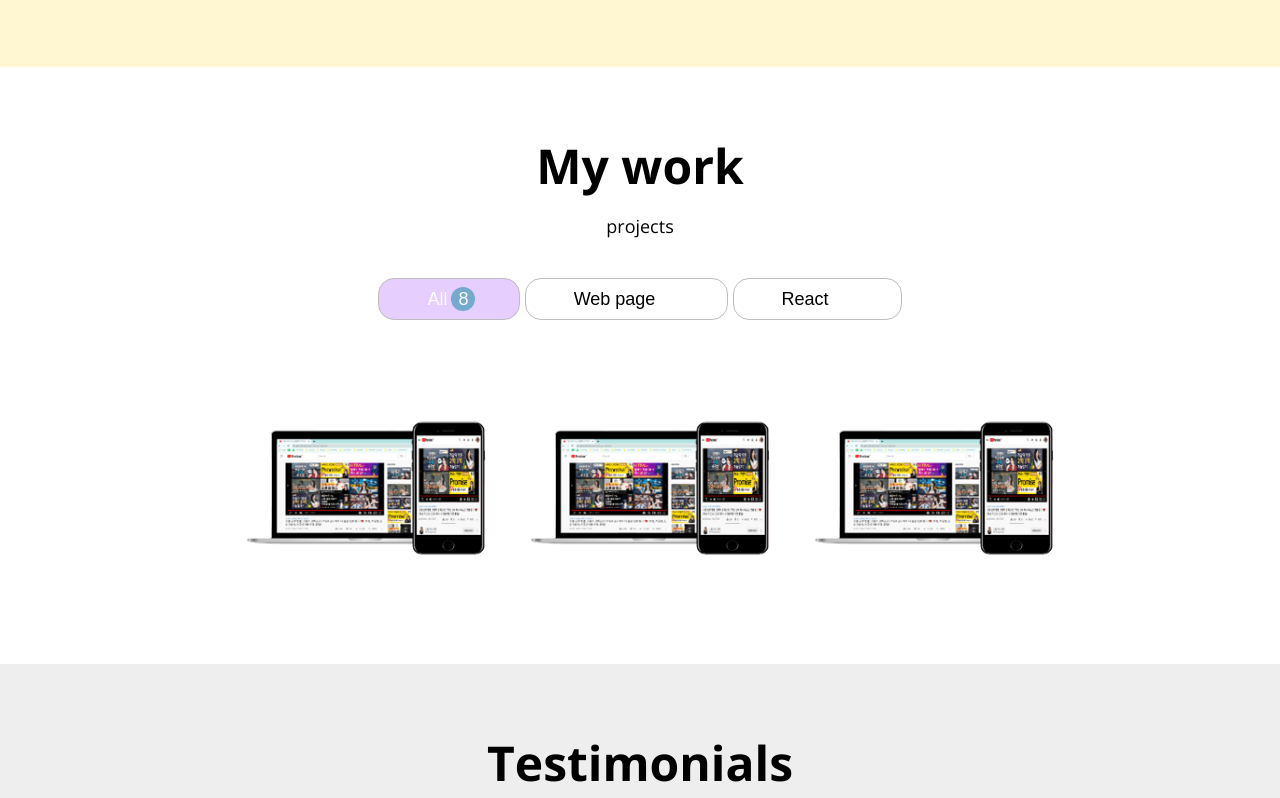
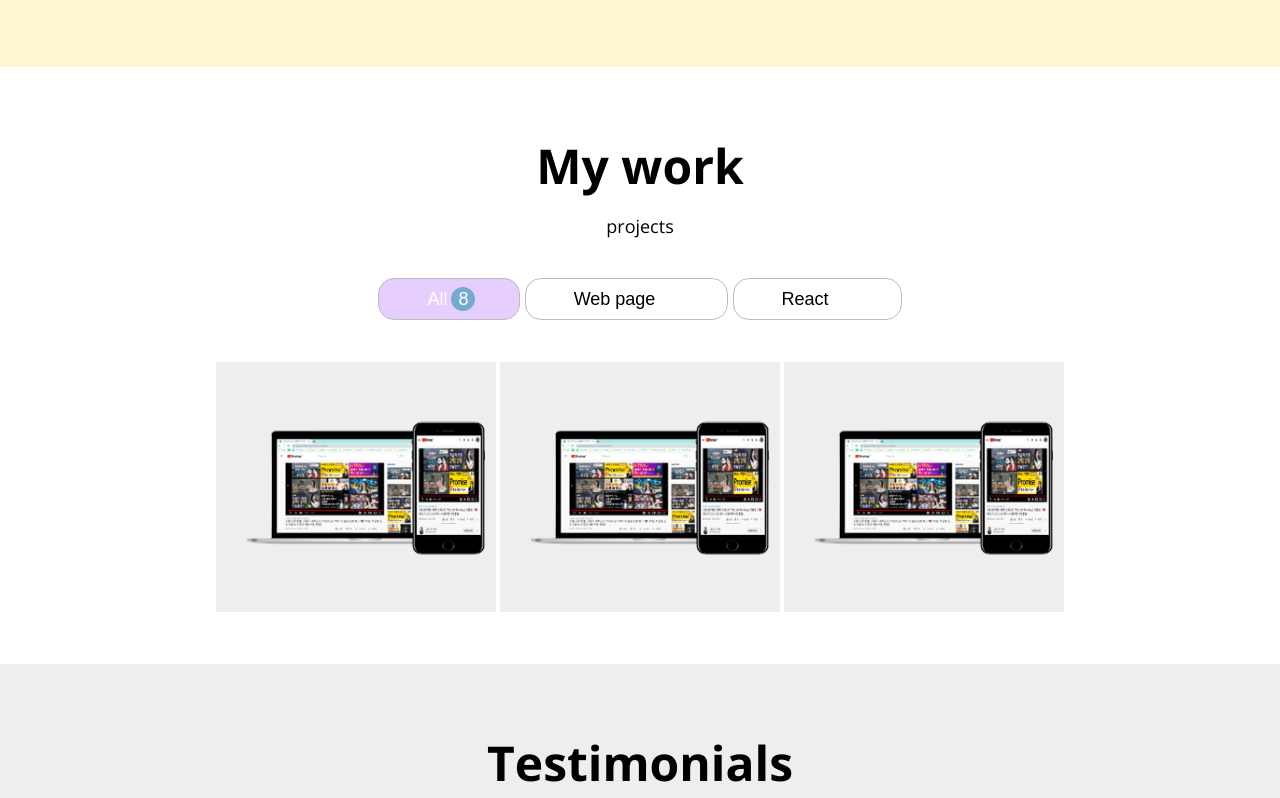
Before and after one commit to sookie-c/portfolio, a plain HTML site: page index.html in a window 1280 px wide. Shown: the part 2162-2960 px from the top of the page. Drawn offline with nearby package versions, Linux system fonts and the light colour scheme.

Commit message:
CSS: Fix section container

```diff
--- a/index.html
+++ b/index.html
@@ -155,6 +155,7 @@
     </section>
     <!-- Work -->
     <section id="work" class="section">
+        <div class="section__container">
             <h1>My work</h1>
             <h3>projects</h3>
             <div class="work__categories">
@@ -204,9 +205,11 @@
                     </div>
                 </a>
             </div>
+        </div>
     </section>
     <!-- Testimonials -->
     <section id="testimonials" class="section">
+        <div class="section__container">
             <h1>Testimonials</h1>
             <h3>See what they say about me</h3>
             <div class="testimonials">
@@ -237,6 +240,7 @@
                     />
                 </div>
             </div>
+        </div>
     </section>
     <!-- Contact -->
     <section id="contact" class="section">
--- a/style.css
+++ b/style.css
@@ -335,7 +335,7 @@ p {
   width: 280px;
   height: 250px;
   margin: 2px;
-  background-color: var(--color-white);
+  background-color: var(--color-light-white);
 }
 
 .project__img {
```
Lines whose indentation alone changed are shown as unchanged.
